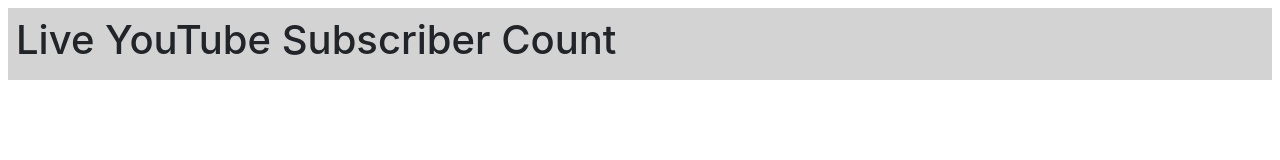
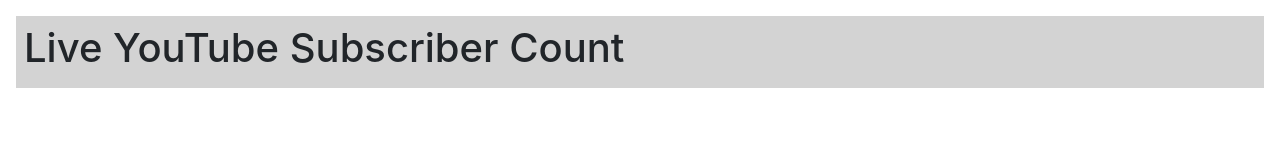
Before and after one commit to iwillreku3206/LiveYTSubs, a website: page index.html in a window 1280 px wide. Drawn offline with nearby package versions, Linux system fonts and the light colour scheme.

Commit message:
changed margin in css

```diff
--- a/css/main.css
+++ b/css/main.css
@@ -1,5 +1,5 @@
 body {
-    margin: 6pt;
+    margin: 12pt;
     background-color: white;
 }
 
```
